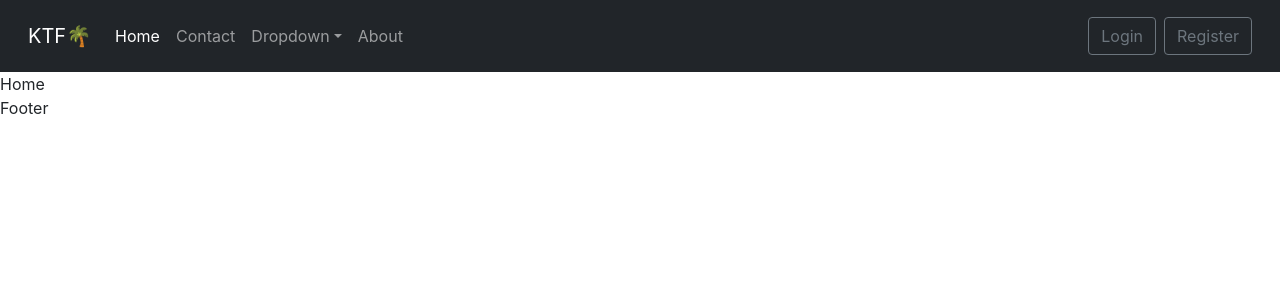
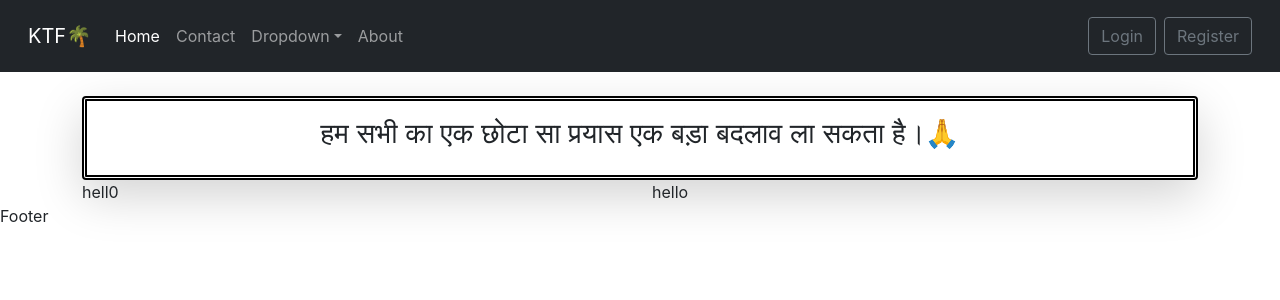
Before and after one commit to AnandShirbhaiyye/KTF-NGO, a React (Create React App) app in the folder client/: page / in a window 1280 px wide. Shown: the top 300 px of the page. Built offline with nearby package versions, Linux system fonts and the light colour scheme; the HTML template or start-up script is replaced by a standard one.

Commit message:
create small changes in css and create basic dessign of  home page

```diff
--- a/client/src/index.css
+++ b/client/src/index.css
@@ -5,6 +5,7 @@ body {
     sans-serif;
   -webkit-font-smoothing: antialiased;
   -moz-osx-font-smoothing: grayscale;
+  background-color: white !important;
 }
 
 code {
--- a/client/src/views/Home/Home.css
+++ b/client/src/views/Home/Home.css
@@ -0,0 +1,11 @@
+.head-title{
+    background-color: lavender;
+    padding: 20px;
+    border: 5px double black;
+    border-radius: 15px;
+    cursor: pointer;
+    font-size: 30px;
+    font-family: 'Franklin Gothic Medium', 'Arial Narrow', Arial, sans-serif;
+    margin-left: auto;
+    margin-right: auto;
+}
--- a/client/src/views/Home/Home.js
+++ b/client/src/views/Home/Home.js
@@ -1,8 +1,22 @@
 import React from 'react';
-
+import './Home.css';
 function Home() {
   return (
-    <div>Home</div>
+   <>
+   <div className='container'>
+    <div className='head-title shadow-lg p-3 bg-body rounded mt-4'>
+      <h3 className='text-center'>हम सभी का एक छोटा सा प्रयास एक बड़ा बदलाव ला सकता है।🙏</h3>
+    </div>
+    <div className='row'>
+      <div className='col-md-6'>
+            hell0
+      </div>
+      <div className='col-md-6'>
+            hello
+      </div>
+    </div>
+   </div>
+   </>
   )
 }
 
```
